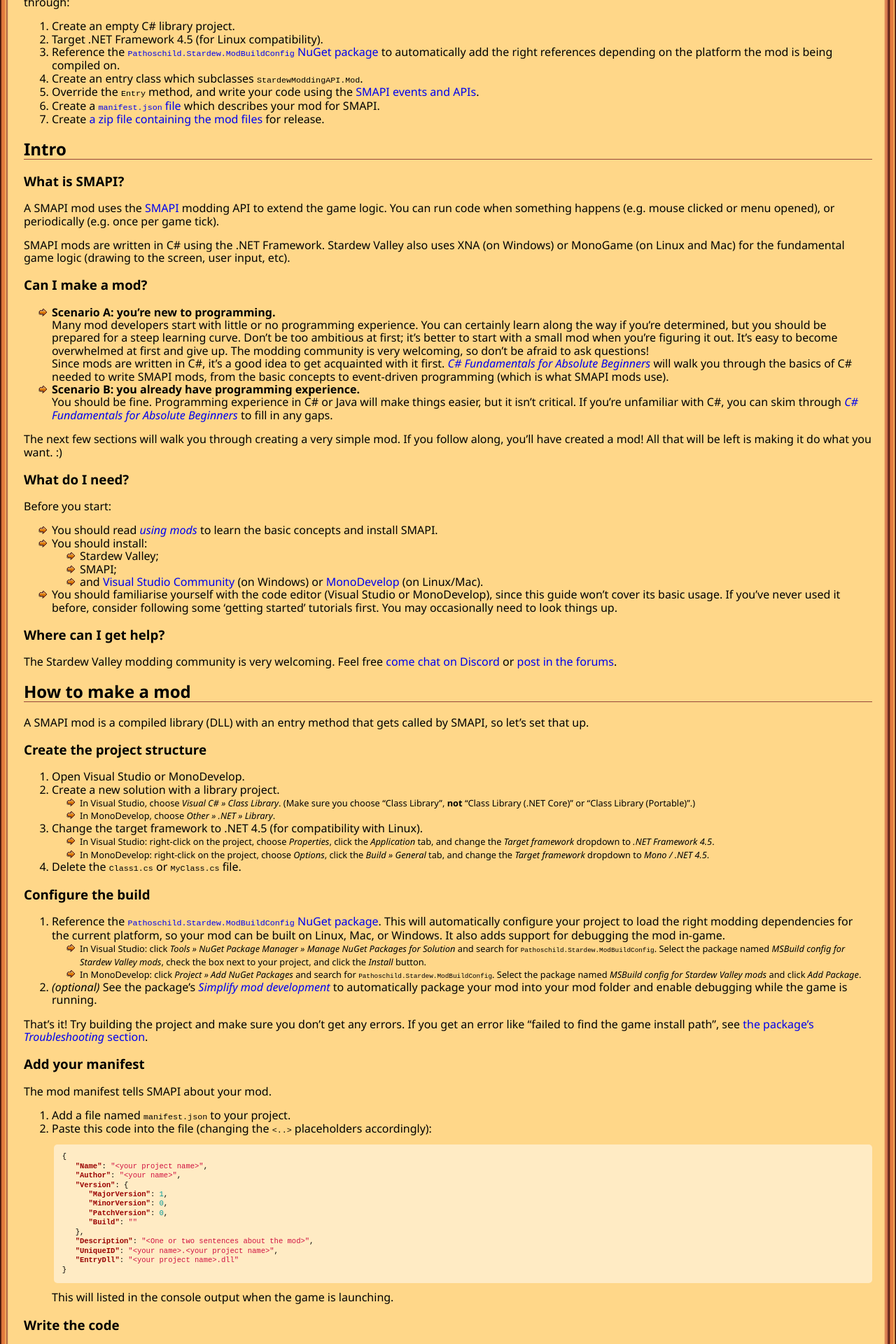
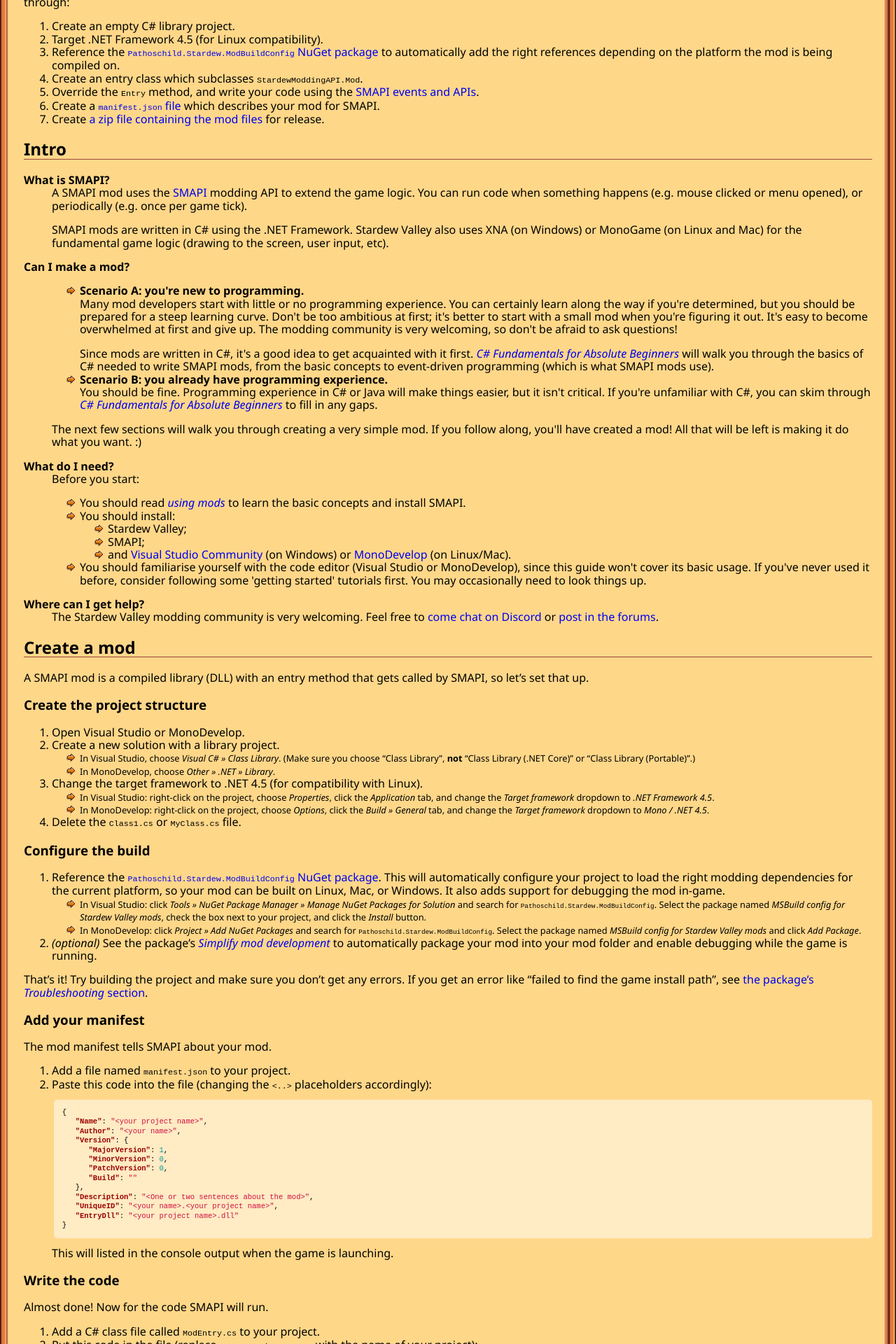
Before and after one commit to Pathoschild/canimod.github.io, a Jekyll site: the page built from guides/creating-a-smapi-mod.md, in a window 1280 px wide. Shown: the part 655-2575 px from the top of the page at 70% size. Built offline with Jekyll 4.4.1, drawn with Linux system fonts in a browser that asks for light colours; nearby versions of some CDN libraries.

Commit message:
restructure 'creating a SMAPI mod' intro section into dl

```diff
--- a/css/main.css
+++ b/css/main.css
@@ -51,6 +51,16 @@
 #footer {
     font-style: italic;
     margin: 2em auto;
+}
+
+dt {
+    margin-top: 1em;
+    font-weight: bold;
+}
+
+dd > p:not(:last-child),
+dd li > p:not(:last-child) {
+    margin: 0 0 1em 0;
 }
 
 /*********
--- a/guides/creating-a-smapi-mod.md
+++ b/guides/creating-a-smapi-mod.md
@@ -21,57 +21,74 @@
 
 ## Intro
 
-### What is SMAPI?
-A SMAPI mod uses the [SMAPI](https://github.com/cjsu/SMAPI) modding API to extend the game logic.
-You can run code when something happens (e.g. mouse clicked or menu opened), or periodically (e.g.
-once per game tick).
+<dl>
+<dt>What is SMAPI?</dt>
+<dd>
+   <p>A SMAPI mod uses the <a href="https://github.com/Pathoschild/SMAPI">SMAPI</a> modding API to
+   extend the game logic. You can run code when something happens (e.g. mouse clicked or menu
+   opened), or periodically (e.g. once per game tick).</p>
 
-SMAPI mods are written in C# using the .NET Framework. Stardew Valley also uses XNA (on Windows) or
-MonoGame (on Linux and Mac) for the fundamental game logic (drawing to the screen, user input, etc).
+   <p>SMAPI mods are written in C# using the .NET Framework. Stardew Valley also uses XNA (on
+   Windows) or MonoGame (on Linux and Mac) for the fundamental game logic (drawing to the screen,
+   user input, etc).</p>
+</dd>
 
-### Can I make a mod?
-* **Scenario A: you're new to programming.**
-  Many mod developers start with little or no programming experience. You can certainly learn along
-  the way if you're determined, but you should be prepared for a steep learning curve. Don't be too
-  ambitious at first; it's better to start with a small mod when you're figuring it out. It's easy
-  to become overwhelmed at first and give up. The modding community is very welcoming, so don't be
-  afraid to ask questions!
+<dt>Can I make a mod?</dt>
+<dd>
+   <ul>
+      <li>
+         <p><strong>Scenario A: you're new to programming.</strong><br />
+         Many mod developers start with little or no programming experience. You can certainly learn
+         along the way if you're determined, but you should be prepared for a steep learning curve.
+         Don't be too ambitious at first; it's better to start with a small mod when you're figuring
+         it out. It's easy to become overwhelmed at first and give up. The modding community is very
+         welcoming, so don't be afraid to ask questions!</p>
 
-  Since mods are written in C#, it's a good idea to get acquainted with it first.
-  _[C# Fundamentals for Absolute Beginners](https://mva.microsoft.com/en-us/training-courses/c-fundamentals-for-absolute-beginners-16169)_
-  will walk you through the basics of C# needed to write SMAPI mods, from the basic concepts to
-  event-driven programming (which is what SMAPI mods use).
+         <p>Since mods are written in C#, it's a good idea to get acquainted with it first.
+         <a href="https://mva.microsoft.com/en-us/training-courses/c-fundamentals-for-absolute-beginners-16169"><em>C# Fundamentals for Absolute Beginners</em></a>
+         will walk you through the basics of C# needed to write SMAPI mods, from the basic concepts to
+         event-driven programming (which is what SMAPI mods use).</p>
+      </li>
+      <li>
+         <strong>Scenario B: you already have programming experience.</strong><br />
+         You should be fine. Programming experience in C# or Java will make things easier, but it
+         isn't critical. If you're unfamiliar with C#, you can skim through
+         <a href="https://mva.microsoft.com/en-us/training-courses/c-fundamentals-for-absolute-beginners-16169"><em>C# Fundamentals for Absolute Beginners</em></a>
+         to fill in any gaps.
+      </li>
+   </ul>
 
-* **Scenario B: you already have programming experience.**
-  You should be fine. Programming experience in C# or Java will make things easier, but it isn't
-  critical. If you're unfamiliar with C#, you can skim through
-  _[C# Fundamentals for Absolute Beginners](https://mva.microsoft.com/en-us/training-courses/c-fundamentals-for-absolute-beginners-16169)_
-  to fill in any gaps.
+   The next few sections will walk you through creating a very simple mod. If you follow along,
+   you'll have created a mod! All that will be left is making it do what you want. :)
+</dd>
 
-The next few sections will walk you through creating a very simple mod. If you follow along, you'll
-have created a mod! All that will be left is making it do what you want. :)
+<dt>What do I need?</dt>
+<dd>
+   Before you start:
+   <ul>
+      <li>You should read <a href="using-mods"><em>using mods</em></a> to learn the basic concepts
+      and install SMAPI.</li>
+      <li>You should install:<ul>
+         <li>Stardew Valley;</li>
+         <li>SMAPI;</li>
+         <li>and <a href="https://www.visualstudio.com/vs/community/">Visual Studio Community</a> (on Windows)
+         or <a href="http://www.monodevelop.com/">MonoDevelop</a> (on Linux/Mac).</li>
+      </ul></li>
+      <li>You should familiarise yourself with the code editor (Visual Studio or MonoDevelop),
+      since this guide won't cover its basic usage. If you've never used it before, consider
+      following some 'getting started' tutorials first. You may occasionally need to look things up.</li>
+   </ul>
+</dd>
 
-<span id="help"></span>
+<dt id="help">Where can I get help?</dt>
+<dd>
+   The Stardew Valley modding community is very welcoming. Feel free to
+   <a href="https://discord.gg/kH55QXP">come chat on Discord</a> or
+   <a href="http://community.playstarbound.com/forums/mods.215/">post in the forums</a>.
+</dd>
+</dl>
 
-### What do I need?
-Before you start:
-
-* You should read _[using mods](using-mods)_ to learn the basic concepts and install SMAPI.
-* You should install:
-  * Stardew Valley;
-  * SMAPI;
-  * and [Visual Studio Community](https://www.visualstudio.com/vs/community/) (on Windows) or
-    [MonoDevelop](http://www.monodevelop.com/) (on Linux/Mac).
-* You should familiarise yourself with the code editor (Visual Studio or MonoDevelop), since this
-  guide won't cover its basic usage. If you've never used it before, consider following some
-  'getting started' tutorials first. You may occasionally need to look things up.
-
-
-### Where can I get help?
-The Stardew Valley modding community is very welcoming. Feel free [come chat on Discord](https://discord.gg/kH55QXP)
-or [post in the forums](http://community.playstarbound.com/forums/mods.215/).
-
-## How to make a mod
+## Create a mod
 A SMAPI mod is a compiled library (DLL) with an entry method that gets called by SMAPI, so let's
 set that up.
 
```
Also changed, not shown: guides/using-mods.md (+1 -1 lines).
